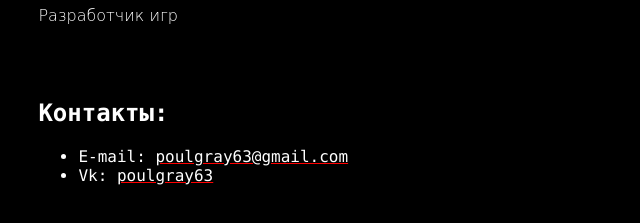
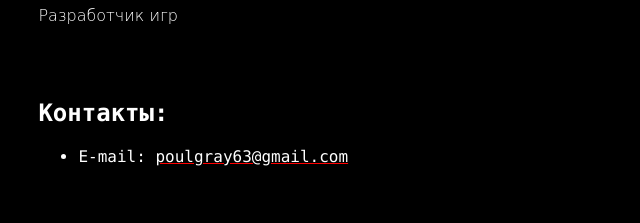
Before and after one commit to poulgray63/poulgray63.github.io, a plain HTML site: page index.html in a window 1280 px wide. Shown: the part 105-328 px from the top of the page, without its empty margins (0-640 px from the left). Drawn offline with Linux system fonts and the light colour scheme.

Commit message:
Update index.html

```diff
--- a/index.html
+++ b/index.html
@@ -14,7 +14,6 @@
 		<p>
 			<ul>
 				<li>E-mail: <a href="mailto:poulgray63@gmail.com">poulgray63@gmail.com</a></li>
-				<li>Vk: <a href="https://vk.com/poulgray63">poulgray63</a></li>
 			</ul>
 		</p>
 	</div>
```
